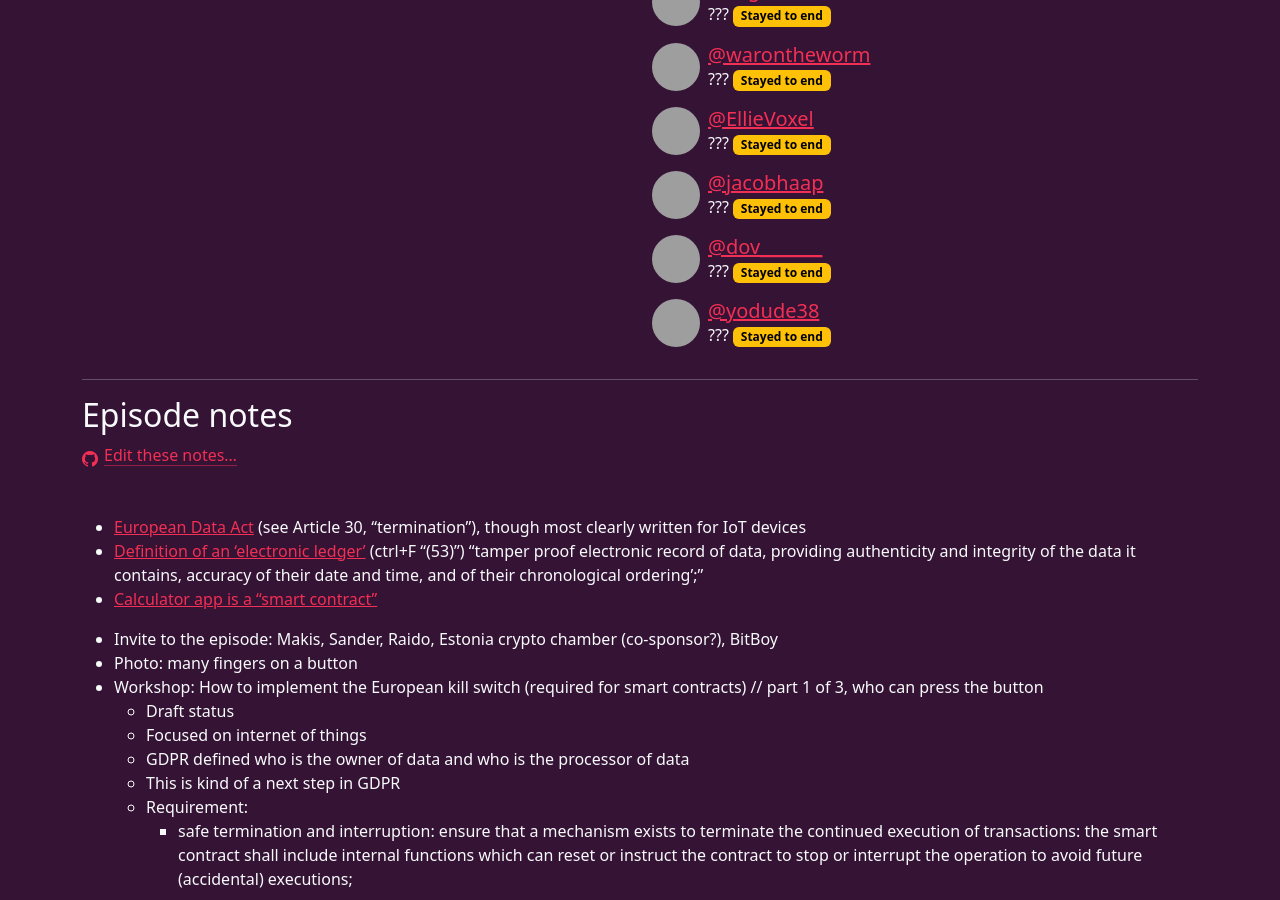
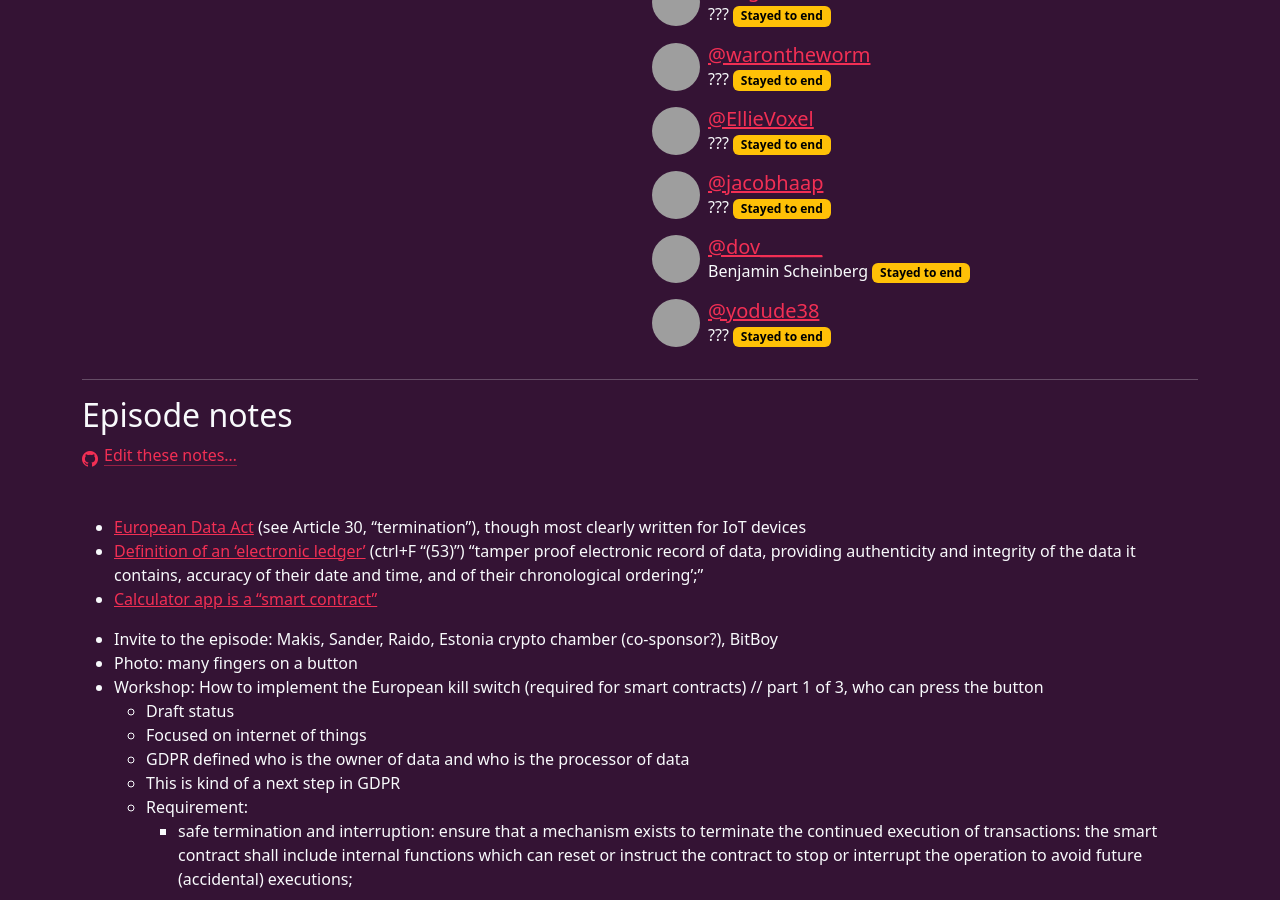
Before and after one commit to community-service/hour.gg, a Jekyll site: the page built from _episodes/2023-05-30-episode-78.md, in a window 1280 px wide and 900 px high, scrolled down 624 px, cut to the strip 0-900 px from the top of the window. Built offline with Jekyll 4.4.1, drawn with Linux system fonts in a browser that asks for light colours; grey boxes are pictures that could not be loaded.

Commit message:
Update participants.yml
added my name, github, and wallet

```diff
--- a/_data/participants.yml
+++ b/_data/participants.yml
@@ -87,7 +87,9 @@ digidot:
   name: ???
 dov_______:
   x: dov_______
-  name: ???
+  name: Benjamin Scheinberg
+  github: theSchein
+  ethereum: 0xb7d8E0F586f0838dCc6BDaa25d608472cc419B60
 duribeb:
   x: duribeb
   name: ???
```
